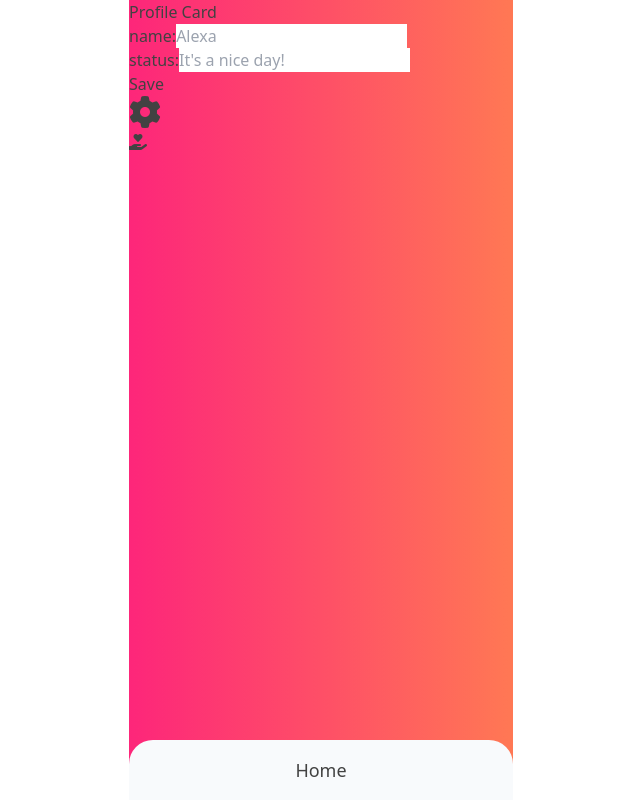
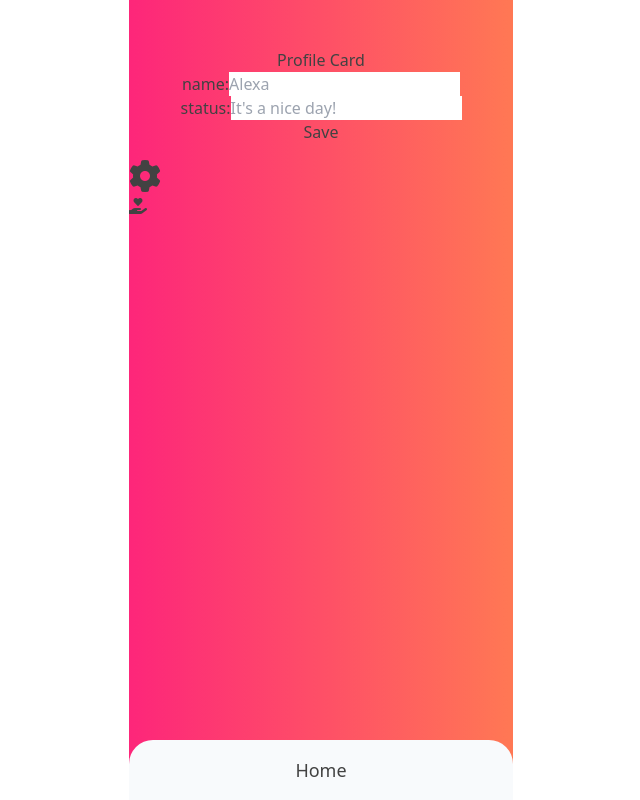
Before and after one commit to u-s-c-l/i-t-t-w-s-d, a React (Create React App) app: page /userprofile in a window 1280 px wide. Shown: the whole page, without its empty margins (319-959 px from the left). Built offline with nearby package versions, Linux system fonts and the light colour scheme; no server answers.

Commit message:
centered the form when editing

```diff
--- a/src/components/Edit/index.js
+++ b/src/components/Edit/index.js
@@ -4,7 +4,11 @@ import PropTypes from "prop-types";
 const Edit = ({ onSubmit, children }) => {
   return (
     <div className="card">
-      <form onSubmit={onSubmit} aria-label="name-status-form">
+      <form
+        onSubmit={onSubmit}
+        aria-label="name-status-form"
+        className="p-4 flex flex-col items-center"
+      >
         <h1>Profile Card</h1>
         {children}
         <button type="submit" className="save">
--- a/src/components/Profile/index.js
+++ b/src/components/Profile/index.js
@@ -3,7 +3,7 @@ import PropTypes from "prop-types";
 
 const Profile = ({ onSubmit, name, status }) => {
   return (
-    <div className="card">
+    <div className="card p-4 flex flex-col items-center">
       <form onSubmit={onSubmit} aria-label="profile-form">
         <h1>Profile Card</h1>
         <label className="custom-file-upload fas"></label>
--- a/src/pages/UserProfile/index.js
+++ b/src/pages/UserProfile/index.js
@@ -34,7 +34,9 @@ const UserProfile = () => {
 
   return (
     <>
-      <p>{!!currentUser && currentUser.username}</p>
+      <p className="text-2xl mr-18 font-light p-4 flex flex-col items-center">
+        {!!currentUser && currentUser.username}
+      </p>
       {active === "edit" ? (
         <Edit onSubmit={handleSubmit}>
           <Name onChange={handleName} value={name} />
```
